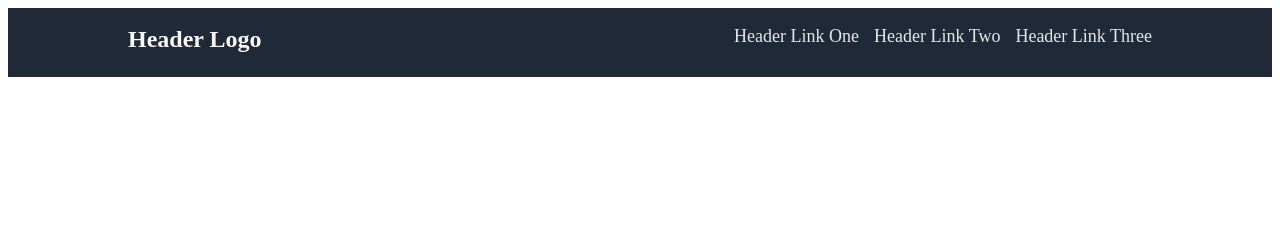
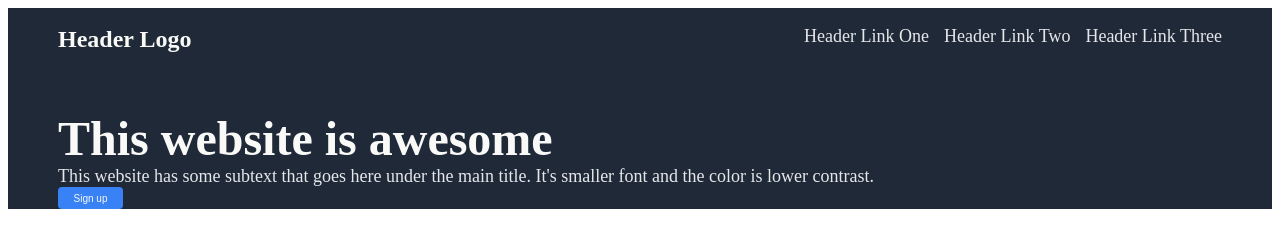
Before and after one commit to acrimm22/landing-page, a plain HTML site: page index.html in a window 1280 px wide. Drawn offline with Linux system fonts and the light colour scheme.

Commit message:
Completed html-css hero-left

```diff
--- a/index.html
+++ b/index.html
@@ -26,6 +26,21 @@
         </p>
       </div>
     </div>
+
+    <div class="hero">
+      <div class="hero-left">
+        <div class="main-text">
+          This website is awesome
+        </div>
+        <div class="secondary-text">
+          This website has some subtext that goes here under the main title. It's smaller font and the color is lower contrast.
+        </div>
+        <button class="hero-button">
+          Sign up
+        </button>
+      </div>
+      <div></div>
+    </div>
   </body>
 
 </html>
--- a/styles.css
+++ b/styles.css
@@ -8,13 +8,15 @@
   display: flex;
   align-content: center;
   justify-content: space-between;
+  padding-bottom: 40px;
 }
 
 .header-logo {
   font-size: 24px;
   color: #F9FAF8;
-  margin-left: 120px;
+  margin-left: 50px;
   margin-top: 18px;
+  margin-bottom: 18px;
   font-weight: bold;
 }
 
@@ -32,5 +34,35 @@
 }
 
 .header-link-three {
-  margin-right: 120px;
+  margin-right: 50px;
 }
+
+.hero {
+  background: #1F2937;
+  display: flex;
+}
+
+.hero-left {
+  margin-left: 50px;
+}
+
+.main-text {
+  font-size: 48px;
+  font-weight: bolder;
+  color: #F9FAF8;
+}
+
+.secondary-text {
+  font-size: 18px;
+  color: #e5e7eb;
+}
+
+.hero-button {
+  background-color: #3882f6;
+  color: #F9FAF8;
+  border: none;
+  width: 65px;
+  height: 22px;
+  border-radius: 4px;
+  font-size: 10px;
+}
```
